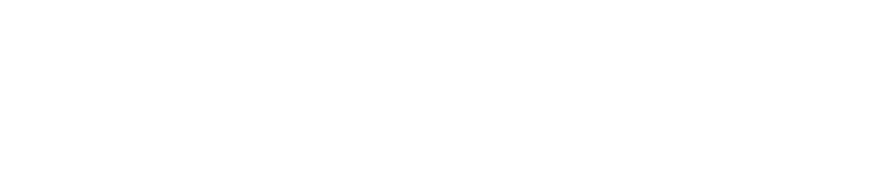
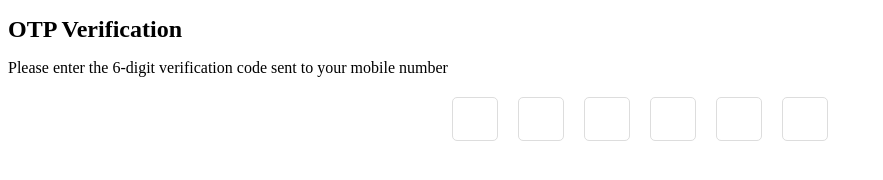
Before and after one commit to acciojob/OTP-amitgupta8, a website: page main.html in a window 1280 px wide. Shown: the whole page, without its empty margins (0-883 px from the left). Drawn offline with Linux system fonts and the light colour scheme.

Commit message:
created a submission

```diff
--- a/main.html
+++ b/main.html
@@ -8,6 +8,16 @@
 
 <body>
 	<!-- the entire body must be written by student -->
+	 <h1 id="verification_heading">OTP Verification</h1>
+    <p id="verification_subtext">Please enter the 6-digit verification code sent to your mobile number</p>
+    <div class="code-container">
+      <input type="text" class="code" maxlength="1">
+      <input type="text" class="code" maxlength="1">
+      <input type="text" class="code" maxlength="1">
+      <input type="text" class="code" maxlength="1">
+      <input type="text" class="code" maxlength="1">
+      <input type="text" class="code" maxlength="1">
+    </div>
     <script type="text/javascript" src="./script.js">
 </script>
 
--- a/script.js
+++ b/script.js
@@ -1 +1,14 @@
 //your JS code here. If required.
+  const inputs = document.querySelectorAll('.code');
+      for (let i = 0; i < inputs.length; i++) {
+        inputs[i].addEventListener('input', function() {
+          if (this.value.length === this.maxLength) {
+            inputs[i + 1].focus();
+          }
+        });
+        inputs[i].addEventListener('keydown', function(event) {
+          if (event.keyCode === 8 && this.value.length === 0) {
+            inputs[i - 1].focus();
+          }
+        });
+      }
--- a/styles.css
+++ b/styles.css
@@ -1 +1,28 @@
 /*  your css code here. If applicable */
+ #verification_heading {
+        font-size: 24px;
+        font-weight: bold;
+        margin-bottom: 10px;
+      }
+      #verification_subtext {
+        font-size: 16px;
+        margin-bottom: 20px;
+      }
+      .code-container {
+        display: flex;
+        justify-content: center;
+        align-items: center;
+      }
+      .code {
+        width: 40px;
+        height: 40px;
+        margin: 0 10px;
+        font-size: 24px;
+        text-align: center;
+        border: 1px solid #ddd;
+        border-radius: 5px;
+        outline: none;
+      }
+      .code:focus {
+        border: 2px solid blue;
+      }
```
